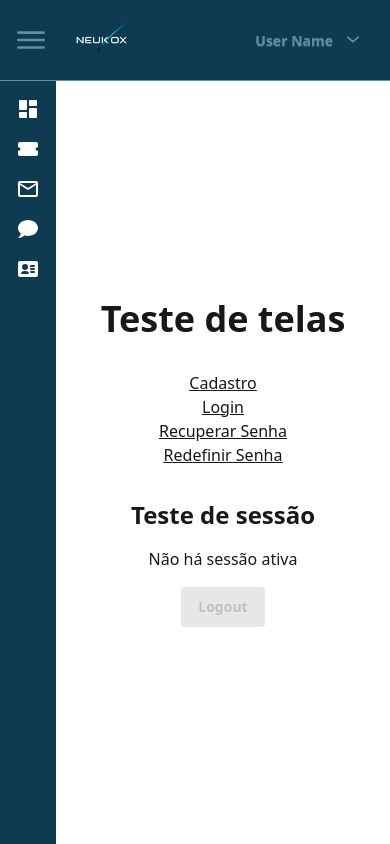
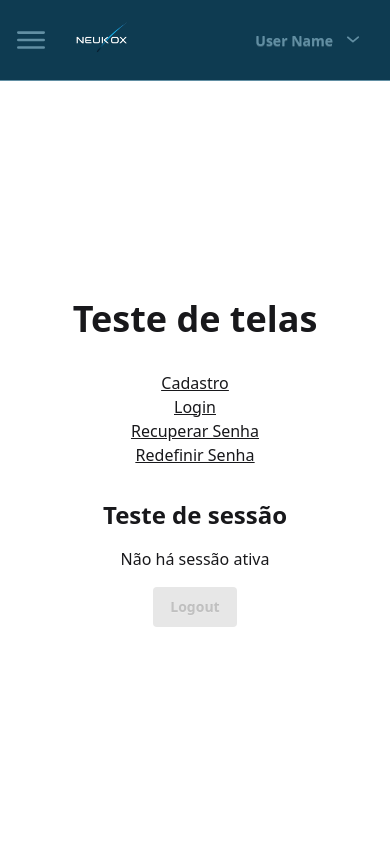
Before and after one commit to Neukox/Sistema_De_Gerenciameento_De_Chamados, a React (Vite) app in the folder Frontend/: page / in a window 390 px wide. Built offline with nearby package versions, Linux system fonts and the light colour scheme.

Commit message:
ajustes em menu lateral

```diff
--- a/Frontend/src/App.tsx
+++ b/Frontend/src/App.tsx
@@ -4,10 +4,11 @@ import { useEffect, useState } from "react";
 import { Link } from "react-router";
 import { UserSession } from "types/UserSession";
 import SidebarMenu from "@components/ui/sidebar-menu";
+import useToggle from "@hooks/useToggle";
 
 function App() {
   const [userDetails, setUserDetails] = useState<UserSession | null>();
-  const [toogleSidebar, setToggleSidebar] = useState<boolean>(true);
+  const { toggleState: toggle, toggle: toggleSidebar } = useToggle(false);
 
   useEffect(() => {
     const item = sessionStorage.getItem("session");
@@ -18,15 +19,11 @@ function App() {
     }
   }, []);
 
-  function handleClickHamburguerMenu() {
-    setToggleSidebar(!toogleSidebar);
-  }
-
   return (
     <div className="min-h-screen bg-base-100">
-      <Header onClickHamburguerMenu={handleClickHamburguerMenu} />
+      <Header onClickHamburguerMenu={toggleSidebar} />
       <div className="flex h-[calc(100vh_-_5.0625rem)]">
-        {toogleSidebar && <SidebarMenu />}
+        <SidebarMenu isOpen={toggle} onCloseSidebar={toggleSidebar} />
         <main className="flex flex-1 flex-col items-center justify-center gap-8">
           <h1>Teste de telas</h1>
           <div className="flex gap-4">
--- /dev/null
+++ b/Frontend/src/assets/icons/Close.tsx
@@ -0,0 +1,14 @@
+export default function CloseIcon({ className }: { className?: string }) {
+  return (
+    <svg
+      xmlns="http://www.w3.org/2000/svg"
+      viewBox="0 0 24 24"
+      className={className}
+    >
+      <path
+        fill="currentColor"
+        d="m12 13.4l-4.9 4.9q-.275.275-.7.275t-.7-.275t-.275-.7t.275-.7l4.9-4.9l-4.9-4.9q-.275-.275-.275-.7t.275-.7t.7-.275t.7.275l4.9 4.9l4.9-4.9q.275-.275.7-.275t.7.275t.275.7t-.275.7L13.4 12l4.9 4.9q.275.275.275.7t-.275.7t-.7.275t-.7-.275z"
+      ></path>
+    </svg>
+  );
+}
--- a/Frontend/src/components/ui/sidebar-menu/index.tsx
+++ b/Frontend/src/components/ui/sidebar-menu/index.tsx
@@ -1,75 +1,76 @@
 import ChatIcon from "@assets/icons/Chat";
+import CloseIcon from "@assets/icons/Close";
 import DashboardIcon from "@assets/icons/Dashboard";
 import EmailIcon from "@assets/icons/Email";
 import ProfileIcon from "@assets/icons/Profile";
 import TicketIcon from "@assets/icons/Ticket";
+import logo from "@assets/logo.png";
 
-export default function SidebarMenu() {
+export default function SidebarMenu({
+  isOpen,
+  onCloseSidebar,
+}: {
+  isOpen: boolean;
+  onCloseSidebar?: () => void;
+}) {
   return (
-    <aside className={`w-fit h-full bg-primary text-white font-medium p-2 md:p-4`}>
-      <ul className="menu w-full p-0 md:gap-2">
+    <>
+      {isOpen && (
+        <div
+          className="fixed inset-0 z-10 md:hidden bg-black/50 backdrop-blur-sm"
+          onClick={onCloseSidebar}
+        ></div>
+      )}
+
+      <aside
+        className={`${
+          isOpen ? "block md:hidden" : "hidden md:block"
+        } fixed top-0 left-0 md:relative z-20 h-full md:w-fit`}
+      >
+        <nav className="w-60 md:w-fit h-full bg-primary text-white font-medium p-2 md:p-4">
+          <div className="flex md:hidden justify-between items-center px-2 gap-2">
+            <img src={logo} alt="Logo" className="w-20" />
+            <button
+              className="btn btn-neutral btn-ghost p-2"
+              onClick={onCloseSidebar}
+            >
+              <CloseIcon className="w-6 cursor-pointer" />
+            </button>
+          </div>
+          <ul className="menu w-full p-0 gap-2">
             <li>
-          <div className="tooltip tooltip-right md:hidden p-0" data-tip="Dashboard">
-            <a className="hover:bg-neutral p-2 rounded-sm">
-              <DashboardIcon className="w-6" />
-            </a>
-          </div>
-          <a className="hidden md:flex hover:bg-neutral items-center gap-2">
+              <a className="flex hover:bg-neutral items-center gap-2">
                 <DashboardIcon className="w-6" />
                 <span>Dashboard</span>
               </a>
             </li>
             <li>
-          <div
-            className="tooltip tooltip-right md:hidden p-0"
-            data-tip="Fazer novo chamado"
-          >
-            <a className="hover:bg-neutral p-2 rounded-sm">
-              <TicketIcon className="w-6" />
-            </a>
-          </div>
-          <a className="hidden md:flex hover:bg-neutral items-center gap-2">
+              <a className="flex hover:bg-neutral items-center gap-2">
                 <TicketIcon className="w-6" />
                 <span>Novo chamado</span>
               </a>
             </li>
             <li>
-          <div className="tooltip tooltip-right md:hidden p-0" data-tip="Email">
-            <a className="hover:bg-neutral p-2 rounded-sm">
-              <EmailIcon className="w-6" />
-            </a>
-          </div>
-          <a className="hidden md:flex hover:bg-neutral items-center gap-2">
+              <a className="flex hover:bg-neutral items-center gap-2">
                 <EmailIcon className="w-6" />
                 <span>Email</span>
               </a>
             </li>
             <li>
-          <div className="tooltip tooltip-right md:hidden p-0" data-tip="Chat">
-            <a className="hover:bg-neutral p-2 rounded-sm">
-              <ChatIcon className="w-6" />
-            </a>
-          </div>
-          <a className="hidden md:flex hover:bg-neutral items-center gap-2">
+              <a className="flex hover:bg-neutral items-center gap-2">
                 <ChatIcon className="w-6" />
                 <span>Chat</span>
               </a>
             </li>
             <li>
-          <div
-            className="tooltip tooltip-right md:hidden p-0"
-            data-tip="Meu perfil"
-          >
-            <a className="hover:bg-neutral p-2 rounded-sm">
-              <ProfileIcon className="w-6" />
-            </a>
-          </div>
-          <a className="hidden md:flex hover:bg-neutral items-center gap-2">
+              <a className="flex hover:bg-neutral items-center gap-2">
                 <ProfileIcon className="w-6" />
                 <span>Perfil</span>
               </a>
             </li>
           </ul>
+        </nav>
       </aside>
+    </>
   );
 }
--- /dev/null
+++ b/Frontend/src/hooks/useToggle.tsx
@@ -0,0 +1,14 @@
+import { useState } from "react";
+
+export default function useToggle(initialState: boolean = false) {
+  const [toggleState, setToggleState] = useState<boolean>(initialState);
+
+  function toggle() {
+    setToggleState(!toggleState);
+  }
+
+  return {
+    toggleState,
+    toggle,
+  };
+}
--- a/Frontend/src/index.css
+++ b/Frontend/src/index.css
@@ -33,6 +33,31 @@
   --breakpoint-xs: 28.5rem;
   --gradient-1: oklch(30.4% 18.25% 281.174);
   --gradient-2: oklch(63% 31% 234.92);
+
+  --animate-open: slide-in 0.3s ease-in-out;
+  --animate-close: slide-out 0.3s ease-in-out;
+
+  @keyframes slide-in {
+    0% {
+      transform: translateX(-100%);
+      opacity: 0;
+    }
+    100% {
+      transform: translateX(0);
+      opacity: 1;
+    }
+  }
+
+  @keyframes slide-out {
+    0% {
+      transform: translateX(0);
+      opacity: 1;
+    }
+    100% {
+      transform: translateX(-100%);
+      opacity: 0;
+    }
+  }
 }
 
 h1 {
--- a/Frontend/tsconfig.app.json
+++ b/Frontend/tsconfig.app.json
@@ -27,7 +27,8 @@
       "@assets/*": ["assets/*"],
       "@pages/*": ["pages/*"],
       "@types/*": ["types/*"],
-      "@services/*": ["services/*"]
+      "@services/*": ["services/*"],
+      "@hooks/*": ["hooks/*"]
     }
   },
   "include": ["src"]
--- a/Frontend/vite.config.ts
+++ b/Frontend/vite.config.ts
@@ -13,6 +13,7 @@ export default defineConfig({
       "@pages": path.resolve(__dirname, "src/pages"),
       "@types": path.resolve(__dirname, "src/types"),
       "@services": path.resolve(__dirname, "src/services"),
+      "@hooks": path.resolve(__dirname, "src/hooks"),
     },
   },
 });
```
Lines whose indentation alone changed are shown as unchanged.
